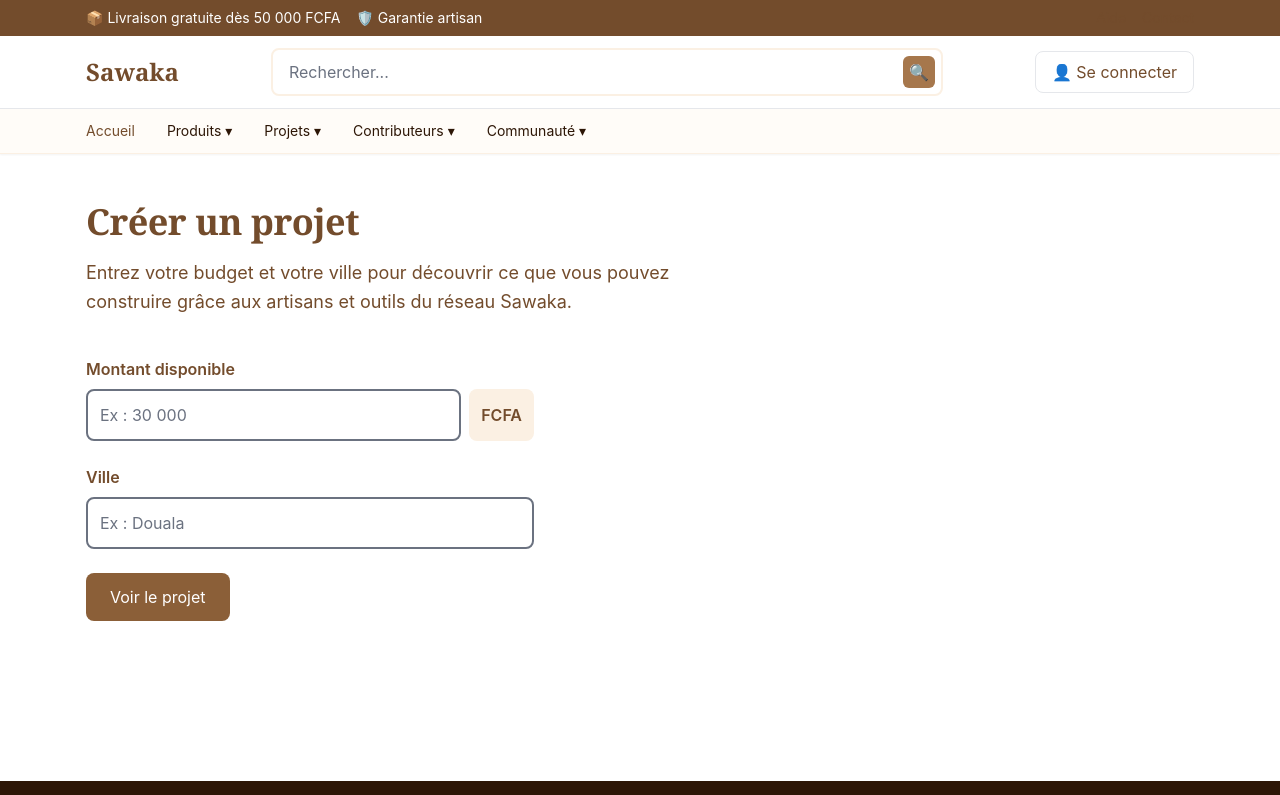
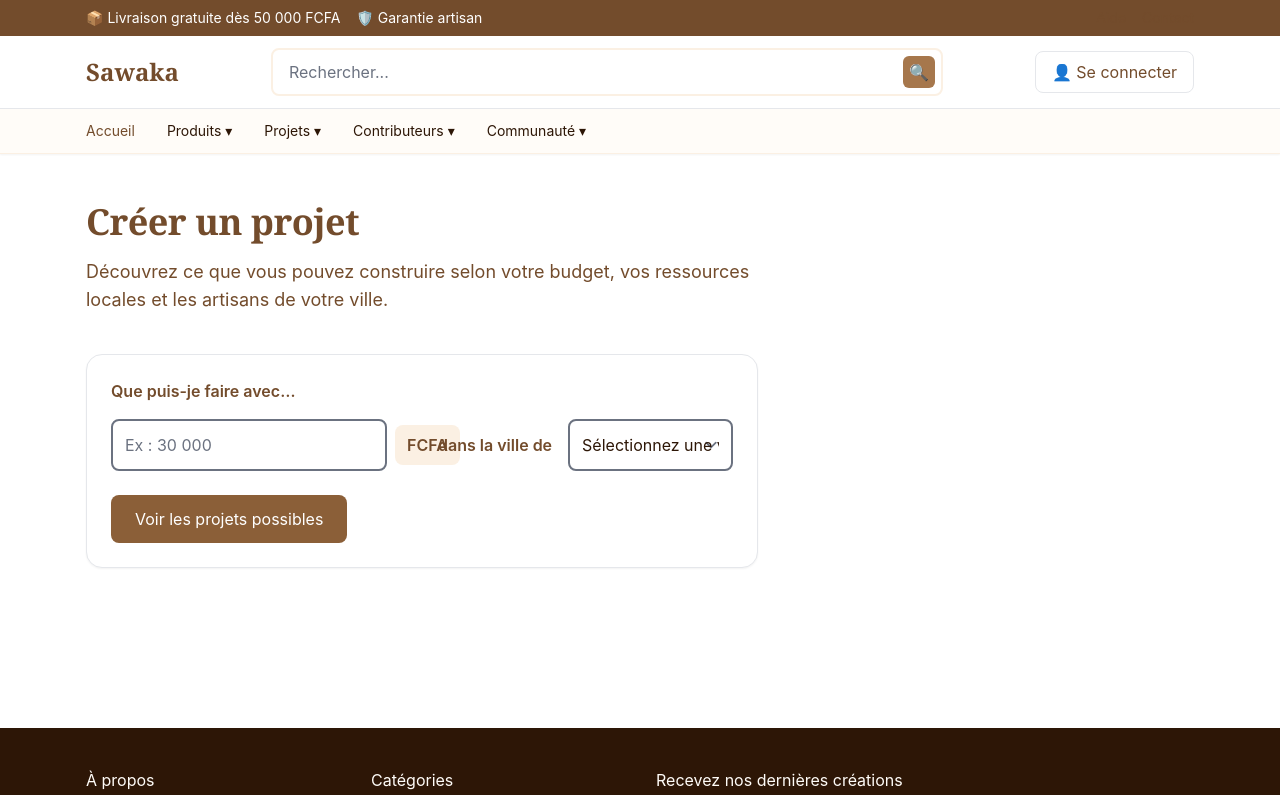
Before and after one commit to Bond52/ecommerce-web-avec-tailwind, a Next.js app: page /projets/creer in a window 1280 px wide. Shown: the top 795 px of the page. Built offline with nearby package versions, Linux system fonts and the light colour scheme.

Commit message:
Page creation projet  v4

```diff
--- a/app/projets/creer/page.tsx
+++ b/app/projets/creer/page.tsx
@@ -2,26 +2,42 @@
 
 import { useState } from "react";
 
-// ⭐ MOCK artisans par ville (exemple simple)
+// ⭐ MOCK artisans par ville (identiques aux options d'inscription)
 const artisansParVille: Record<string, string[]> = {
   "douala": ["Atelier Mama Bois", "TigeForgée Cameroun", "Bois & Bambou"],
   "yaounde": ["Menuiserie Essingan", "TechnoForge", "Arts Meka"],
   "bafoussam": ["Bambou de l'Ouest", "Forge du Plateau"],
   "kribi": ["CréaBois Kribi"],
+  "garoua": [],
+  "maroua": [],
+  "bertoua": [],
+  "ebolowa": [],
+  "limbe": ["Limbe Wood Factory"]
 };
+
+// ⭐ LISTE DES VILLES identiques à la page d'inscription
+const villes = [
+  "Douala",
+  "Yaoundé",
+  "Bafoussam",
+  "Kribi",
+  "Garoua",
+  "Maroua",
+  "Bertoua",
+  "Ebolowa",
+  "Limbe"
+];
 
 export default function CreerProjetPage() {
   const [amount, setAmount] = useState("");
   const [city, setCity] = useState("");
   const [result, setResult] = useState<any>(null);
 
-  // Nettoyage automatique du montant
+  // Nettoyage du montant libre
   function parseAmount(raw: string) {
-    const digits = raw.replace(/[^\d]/g, ""); // garder uniquement les chiffres
-    return Number(digits);
+    return Number(raw.replace(/[^\d]/g, ""));
   }
 
-  // MOCK : création de projet
   function generateProject() {
     const value = parseAmount(amount);
     const cityKey = city.trim().toLowerCase();
@@ -30,55 +46,48 @@
       setResult({ error: "Veuillez entrer un montant valide." });
       return;
     }
-
     if (!cityKey) {
-      setResult({ error: "Veuillez entrer une ville." });
+      setResult({ error: "Veuillez sélectionner une ville." });
       return;
     }
 
-    // Récupération artisans pour cette ville
     const artisans = artisansParVille[cityKey] || [];
 
-    // Sélection du projet selon le budget
-    let project: any;
+    // ⭐ Catalogue des projets (hiérarchie)
+    const catalogue = [
+      {
+        max: 10000,
+        title: "Petit tabouret en bois",
+        details: "Projet simple et économique.",
+        materials: ["Planche", "Clous", "Vernis"],
+      },
+      {
+        max: 30000,
+        title: "Table basse artisanale",
+        details: "Une belle table en bois massif.",
+        materials: ["Bois", "Visserie", "Ponçage", "Finition"],
+      },
+      {
+        max: 60000,
+        title: "Babyfoot artisanal 🎉",
+        details: "Un babyfoot complet fabriqué localement.",
+        materials: ["Bois solide", "Tiges en acier", "Roulements", "Peinture"],
+      },
+    ];
 
-    if (value < 10000) {
-      project = {
-        title: "Petit tabouret en bois",
-        details:
-          "Projet simple et abordable, parfait pour apprendre la menuiserie.",
-        materials: ["Planche en bois", "Clous", "Vernis (optionnel)"],
-      };
-    } else if (value < 30000) {
-      project = {
-        title: "Table basse artisanale",
-        details:
-          "Une belle table en bois massif ou recyclé, réalisée avec des artisans locaux.",
-        materials: ["Bois massif", "Vis", "Ponçage", "Finition"],
-      };
-    } else {
-      project = {
-        title: "Babyfoot artisanal 🎉",
-        details:
-          "Un babyfoot complet, grâce aux artisans du réseau Sawaka.",
-        materials: [
-          "Bois solide",
-          "Tiges en acier",
-          "Roulements",
-          "Peinture",
-          "Assemblage"
-        ],
-      };
+    // On récupère tous les projets possibles selon le budget
+    const possibles = catalogue.filter((p) => p.max <= value);
+
+    if (possibles.length === 0) {
+      setResult({ error: "Aucun projet disponible pour ce budget." });
+      return;
     }
 
-    // Création du résultat final
     setResult({
-      title: project.title,
       budget: value,
       city: cityKey,
-      details: project.details,
-      materials: project.materials,
       artisans,
+      allProjects: possibles
     });
   }
 
@@ -90,20 +99,22 @@
         Créer un projet
       </h1>
 
-      <p className="text-sawaka-700 text-lg leading-relaxed max-w-2xl mb-10">
-        Entrez votre budget et votre ville pour découvrir ce que vous pouvez construire
-        grâce aux artisans et outils du réseau Sawaka.
+      <p className="text-sawaka-700 text-lg max-w-2xl mb-10">
+        Découvrez ce que vous pouvez construire selon votre budget, vos
+        ressources locales et les artisans de votre ville.
       </p>
 
-      {/* Formulaire */}
-      <div className="max-w-md mb-12">
+      {/* FORMULAIRE */}
+      <div className="max-w-2xl mb-12 border border-cream-300 p-6 rounded-xl bg-white shadow-sm">
 
-        {/* MONTANT */}
-        <label className="block mb-2 font-semibold text-sawaka-700">
-          Montant disponible
-        </label>
+        <div className="font-semibold text-sawaka-700 mb-4">
+          Que puis-je faire avec…
+        </div>
 
-        <div className="flex gap-2 mb-6">
+        <div className="flex flex-col md:flex-row gap-4 items-center">
+
+          {/* -- Champ Montant -- */}
+          <div className="flex items-center gap-2 w-full md:w-1/2">
             <input
               type="text"
               value={amount}
@@ -111,66 +122,87 @@
               onChange={(e) => setAmount(e.target.value)}
               className="flex-1 p-3 border-2 border-cream-300 rounded-lg focus:border-sawaka-500"
             />
-
-          <span className="flex items-center px-3 py-2 bg-cream-200 rounded-lg text-sawaka-700 font-semibold">
+            <span className="px-3 py-2 bg-cream-200 rounded-lg text-sawaka-700 font-semibold">
               FCFA
             </span>
           </div>
 
-        {/* VILLE */}
-        <label className="block mb-2 font-semibold text-sawaka-700">
-          Ville
-        </label>
+          {/* Texte intermédiaire */}
+          <div className="font-semibold text-sawaka-700 whitespace-nowrap">
+            dans la ville de
+          </div>
 
-        <input
-          type="text"
+          {/* -- Liste déroulante Ville -- */}
+          <select
             value={city}
-          placeholder="Ex : Douala"
             onChange={(e) => setCity(e.target.value)}
-          className="w-full p-3 border-2 border-cream-300 rounded-lg focus:border-sawaka-500"
-        />
+            className="p-3 border-2 border-cream-300 rounded-lg focus:border-sawaka-500 w-full md:w-1/3"
+          >
+            <option value="">Sélectionnez une ville</option>
+            {villes.map((v) => (
+              <option key={v} value={v.toLowerCase()}>
+                {v}
+              </option>
+            ))}
+          </select>
+        </div>
 
         <button
           onClick={generateProject}
           className="mt-6 bg-sawaka-600 text-white px-6 py-3 rounded-lg hover:bg-sawaka-700"
         >
-          Voir le projet
+          Voir les projets possibles
         </button>
       </div>
 
-      {/* Résultat */}
+      {/* AFFICHAGE RESULTAT */}
       {result && (
         <div className="bg-white p-6 rounded-xl shadow-md border border-cream-300 max-w-2xl">
 
+          {/* Erreur */}
           {result.error ? (
             <p className="text-red-600 font-semibold">{result.error}</p>
           ) : (
             <>
               <h2 className="text-2xl font-bold text-sawaka-700 mb-3">
-                Avec {result.budget.toLocaleString("fr-FR")} FCFA à {result.city.charAt(0).toUpperCase() + result.city.slice(1)}
+                Avec {result.budget.toLocaleString("fr-FR")} FCFA à{" "}
+                {result.city.charAt(0).toUpperCase() + result.city.slice(1)}
               </h2>
 
-              <h3 className="text-xl font-semibold text-sawaka-800 mb-3">
-                Projet possible : {result.title}
+              <h3 className="text-xl font-bold text-sawaka-800 mb-4">
+                Projets réalisables
               </h3>
 
-              <p className="text-sawaka-700 mb-4">{result.details}</p>
+              {/* -- LISTE DES PROJETS -- */}
+              <div className="space-y-6 mb-6">
+                {result.allProjects.map((proj: any, i: number) => (
+                  <div
+                    key={i}
+                    className="p-4 bg-cream-50 border border-cream-300 rounded-lg"
+                  >
+                    <div className="font-bold text-sawaka-700">{proj.title}</div>
 
-              {/* Matériaux */}
-              <h4 className="font-bold text-sawaka-800 mb-2">Matériaux estimés :</h4>
-              <ul className="list-disc pl-6 space-y-1 text-sawaka-700 mb-6">
-                {result.materials.map((m: string, i: number) => (
-                  <li key={i}>{m}</li>
+                    <div className="text-sm text-sawaka-600 mb-2">
+                      {proj.details}
+                    </div>
+
+                    <div className="font-semibold text-sawaka-700">Matériaux :</div>
+                    <ul className="list-disc pl-6 text-sawaka-700">
+                      {proj.materials.map((m: string, j: number) => (
+                        <li key={j}>{m}</li>
                       ))}
                     </ul>
+                  </div>
+                ))}
+              </div>
 
-              {/* Artisans */}
-              <h4 className="font-bold text-sawaka-800 mb-2">
-                Artisans disponibles à {result.city.charAt(0).toUpperCase() + result.city.slice(1)} :
-              </h4>
+              {/* -- ARTISANS DISPONIBLES -- */}
+              <h3 className="text-xl font-bold text-sawaka-800 mb-2">
+                Artisans disponibles dans la ville :
+              </h3>
 
               {result.artisans.length > 0 ? (
-                <ul className="list-disc pl-6 space-y-1 text-sawaka-700">
+                <ul className="list-disc pl-6 text-sawaka-700">
                   {result.artisans.map((a: string, i: number) => (
                     <li key={i}>{a}</li>
                   ))}
@@ -182,7 +214,7 @@
               )}
 
               <p className="mt-6 text-sm text-sawaka-500">
-                (Mock de démonstration — version future connectée aux artisans réels du réseau Sawaka.)
+                (Mock — La version finale utilisera les vrais artisans et les vrais fournisseurs du réseau Sawaka.)
               </p>
             </>
           )}
```
Lines whose indentation alone changed are shown as unchanged.
